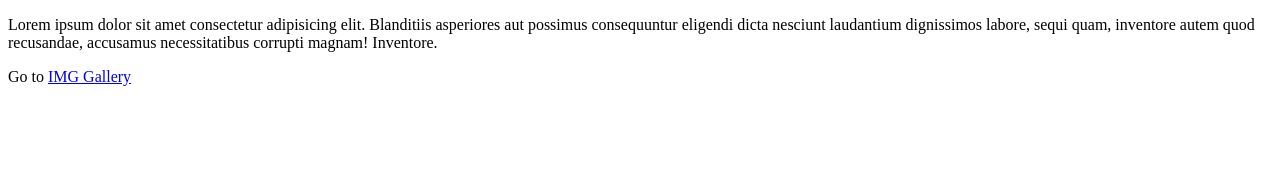
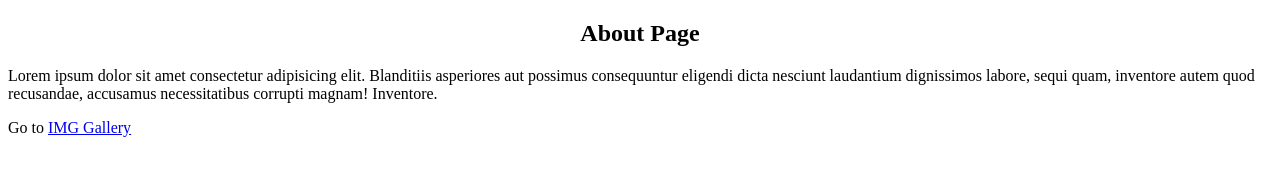
Before and after one commit to TemiladeTOBI/Simple-IMG-Gallery, a plain HTML site: page about.html in a window 1280 px wide. Drawn offline with Linux system fonts and the light colour scheme.

Commit message:
5th Commit: About title added

```diff
--- a/about.html
+++ b/about.html
@@ -6,6 +6,9 @@
     <title>About IMG Gallery</title>
 </head>
 <body>
+    <center>
+        <h2>About Page</h2>
+    </center>
     <p>Lorem ipsum dolor sit amet consectetur adipisicing elit. Blanditiis asperiores aut possimus consequuntur eligendi dicta nesciunt laudantium dignissimos labore, sequi quam, inventore autem quod recusandae, accusamus necessitatibus corrupti magnam! Inventore.</p>
     <div>Go to <a href="./index.html">IMG Gallery</a></div>
 </body>
```
